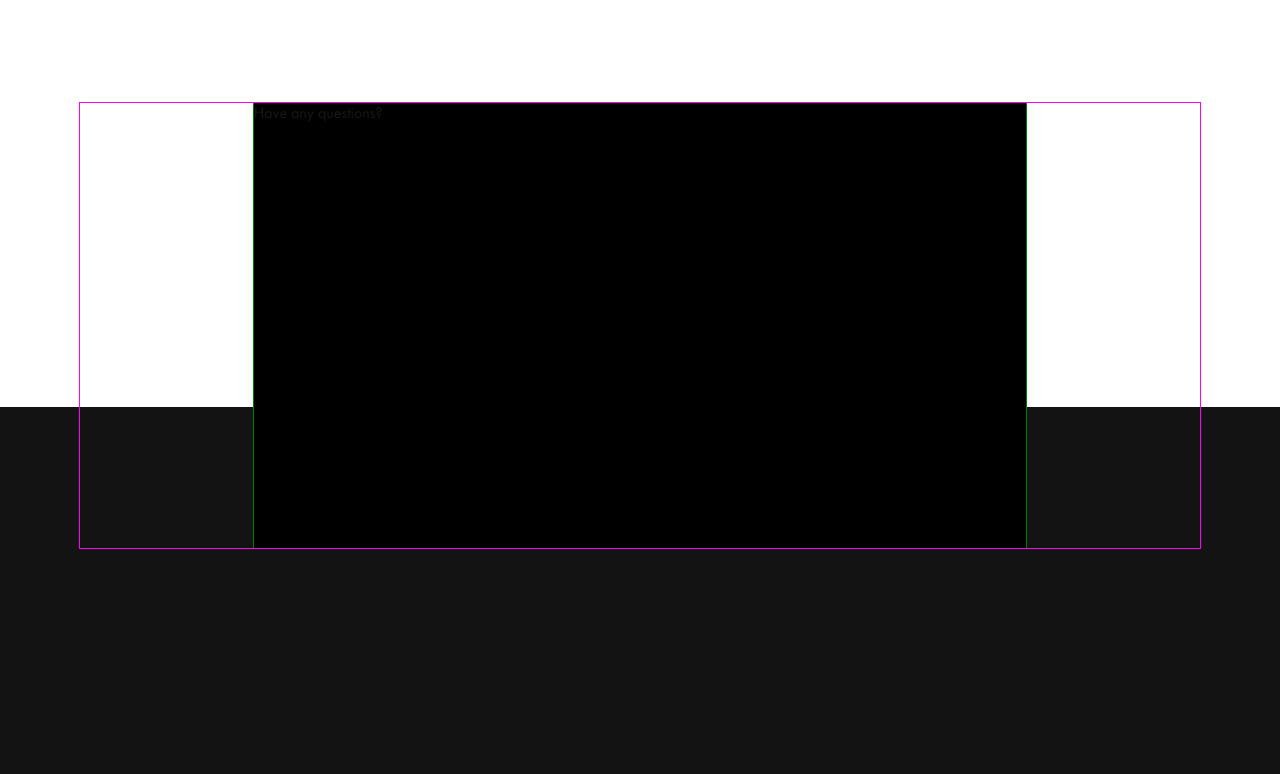
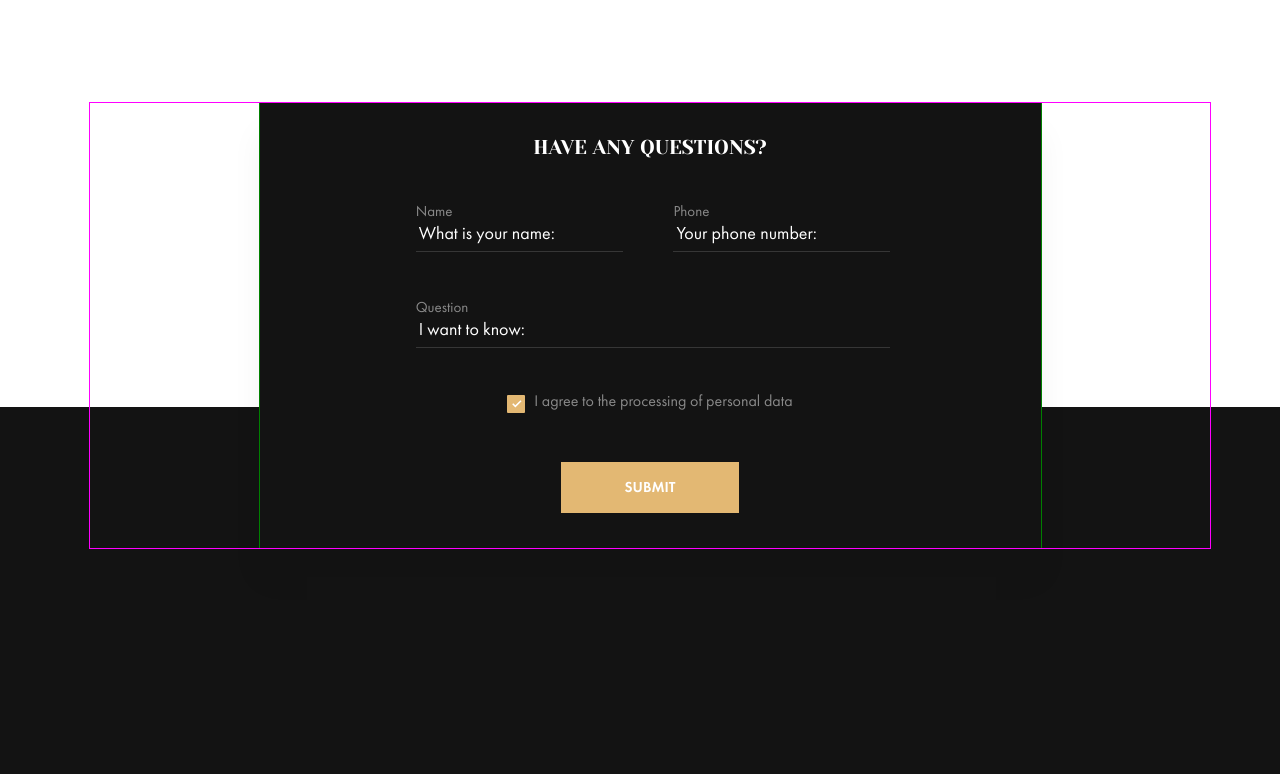
Before and after one commit to Musmen/repair-design-project, a website built with webpack: page dist/index.html in a window 1280 px wide. Shown: the part 8766-9540 px from the top of the page. Built offline with nearby package versions, Linux system fonts and the light colour scheme; files whose address does not match are found by name.

Commit message:
feat: add feed_back section styles

```diff
--- /dev/null
+++ b/src/scss/feed_back.scss
@@ -0,0 +1,148 @@
+.feed_back {
+  justify-content: center;
+
+  position: relative;
+  left: 10px;
+
+  &--description {
+    margin: 0;
+    margin-top: 31px;
+    margin-bottom: 39px;
+
+    font-size: 1.25rem;
+    line-height: 1.75rem;
+    text-align: center;
+    color: $text-main_color;
+  }
+
+  &--form {
+    margin: 0 auto;
+
+    color: $text-main_color;
+
+    background-color: $bg_color-dark_theme;
+    box-shadow: 0px 30px 30px rgba(0, 0, 0, 0.05);
+
+    .form--set {
+      flex-direction: column;
+      justify-content: space-between;
+      align-items: stretch;
+      flex-wrap: wrap;
+
+      width: 60%;
+      min-height: 312px;
+      margin: 0 auto;
+    }
+
+    .form--flex_box {
+      justify-content: space-between;
+    }
+
+    .form--item-name {
+      width: 43%;
+    }
+
+    .form--item-phone {
+      width: 45%;
+      margin-left: 0px;
+    }
+
+    .form--item-checkbox {
+      width: 100%;
+
+      text-align: center;
+    }
+
+    .form--item-submit {
+      text-align: center;
+    }
+
+    .form--label {
+      color: rgba(255, 255, 255, 0.5);
+    }
+
+    .input_text {
+      width: 100%;
+      padding-bottom: 7px;
+
+      color: $text-main_color;
+
+      background-color: transparent;
+      border: 0;
+      border-bottom: 1px solid rgba(255, 255, 255, 0.15);
+    }
+
+    .input_text[placeholder] {
+
+      &::-webkit-input-placeholder {
+        font-size: 1.125rem;
+        line-height: 1.5rem;
+        font-family: "FuturaBookC", "Arial", "Helvetica", sans-serif;
+        color: $text-main_color;
+      }
+
+      &::-moz-placeholder {
+        font-size: 1.125rem;
+        line-height: 1.5rem;
+        font-family: "FuturaBookC", "Arial", "Helvetica", sans-serif;
+        color: $text-main_color;
+      }
+
+      &:-moz-placeholder {
+        font-size: 1.125rem;
+        line-height: 1.5rem;
+        font-family: "FuturaBookC", "Arial", "Helvetica", sans-serif;
+        color: $text-main_color;
+      }
+
+      &:-ms-input-placeholder {
+        font-size: 1.125rem;
+        line-height: 1.5rem;
+        font-family: "FuturaBookC", "Arial", "Helvetica", sans-serif;
+        color: $text-main_color;
+      }
+
+      &:focus::-webkit-input-placeholder { color: transparent }
+      &:focus::-moz-placeholder          { color: transparent }
+      &:focus:-moz-placeholder           { color: transparent }
+      &:focus:-ms-input-placeholder      { color: transparent }
+    }
+
+    .input_checkbox {
+
+      &:checked + .form--checkbox_label::before {
+        background-image: url("../assets/img/form-checkbox_checked.svg");
+        background-repeat: no-repeat;
+      }
+
+      &:focus + .form--checkbox_label::before,
+      &:hover + .form--checkbox_label::before,
+      &:active + .form--checkbox_label::before {
+        outline: 1px solid $text-main_color;
+      }
+    }
+
+    .form--checkbox_label {
+
+      &::before {
+        top: 1px;
+      }
+    }
+
+    .form--submit {
+      width: 38%;
+      min-height: 51px;
+      padding: 0;
+
+      border-radius: 0;
+
+      &:focus,
+      &:hover,
+      &:active {
+        outline: 2px solid $form_outline_color;
+        border: 0;
+      }
+    }
+  }
+
+}
--- a/src/scss/main.scss
+++ b/src/scss/main.scss
@@ -126,9 +126,9 @@
 .feed_back {
 
   &--form {
-    width: 70.238%; //885px
+    width: 71%; //885px
     min-height: 445px;
-    margin: 0 auto;
+    // margin: 0 auto;
 
     outline: 1px solid green;
 
--- a/src/scss/measurements_feature.scss
+++ b/src/scss/measurements_feature.scss
@@ -178,10 +178,10 @@
     margin-top: 124px;
     margin-right: 10px;
 
+    color: $text-main_color;
+
     background-color: $bg_color-dark_theme;
     box-shadow: 0px 30px 30px rgba(0, 0, 0, 0.05);
-
-    color: $text-main_color;
 
     .form--set {
       flex-direction: column;
--- a/src/scss/styles.scss
+++ b/src/scss/styles.scss
@@ -47,3 +47,6 @@
 
 // clients section
 @import "../scss/clients.scss";
+
+// feed-back section
+@import "../scss/feed_back.scss";
```
Also changed, not shown: dist/index.html.
